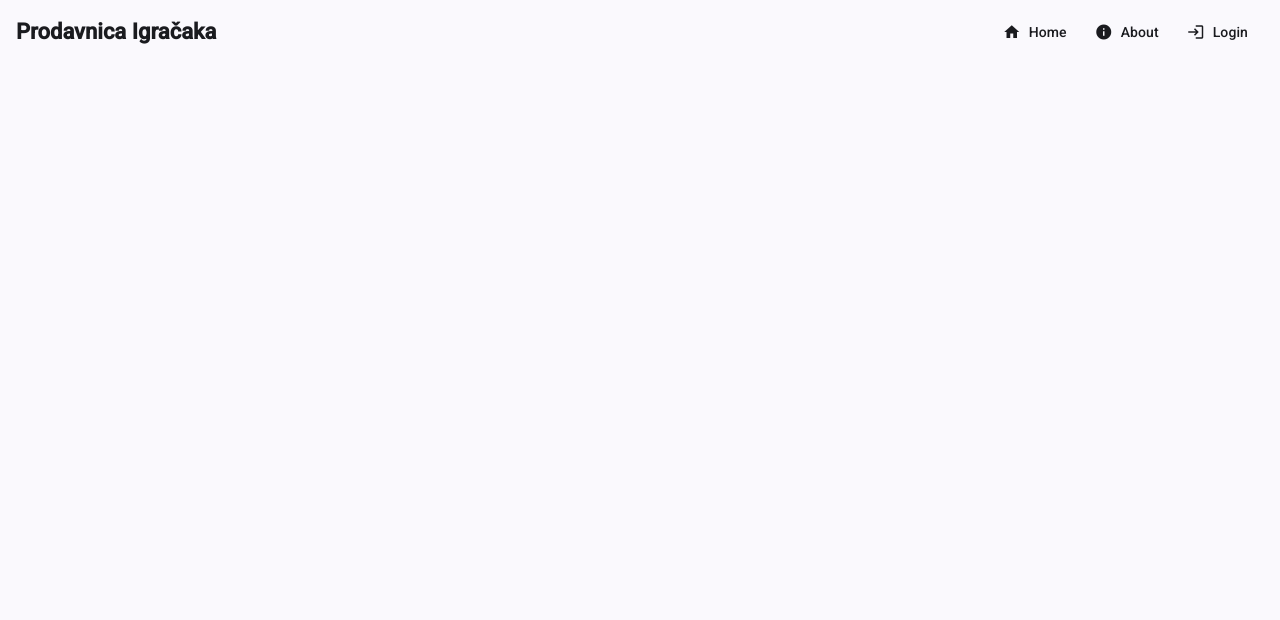
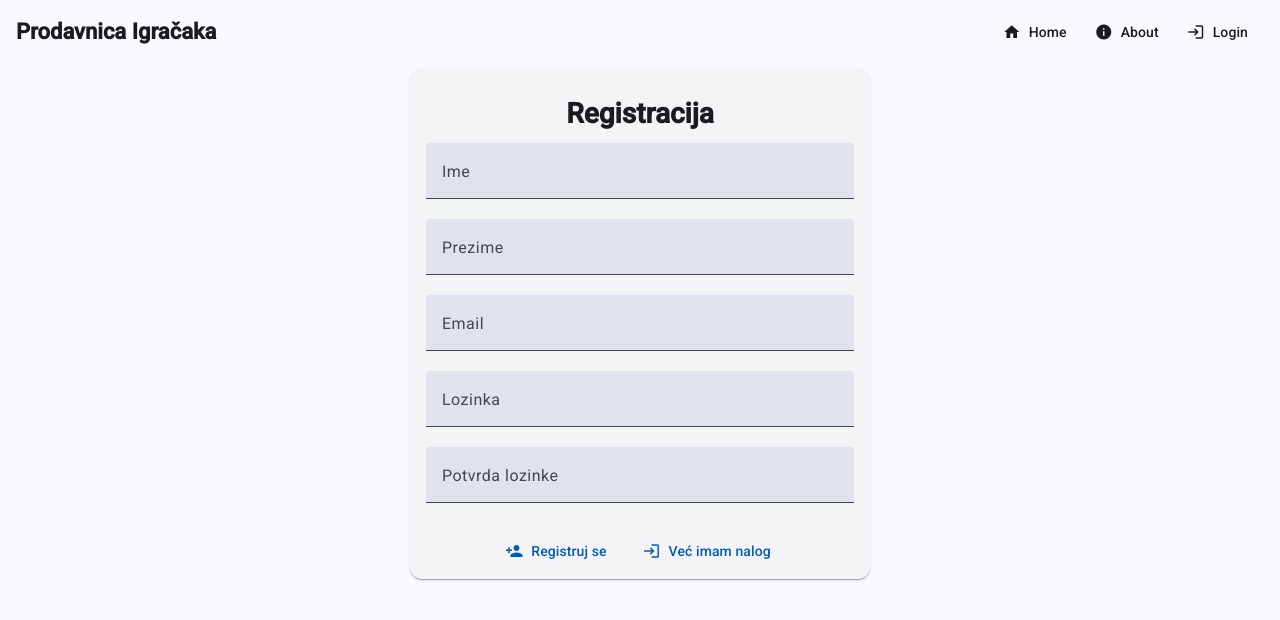
Before and after one commit to nbozinovic23/angular-toy-shop, an Angular app: page /signup in a window 1280 px wide. Before the commit this address led to /. Shown: the top 620 px of the page. Built offline with nearby package versions, Linux system fonts and the light colour scheme.

Commit message:
Add signup component

```diff
--- a/src/app/app.routes.ts
+++ b/src/app/app.routes.ts
@@ -6,6 +6,7 @@ import { Login } from './login/login';
 import { User } from './user/user';
 import { Order } from './order/order';
 import { Cart } from './cart/cart';
+import { Signup } from './signup/signup';
 
 export const routes: Routes = [
     { path: '', component: Home },
@@ -14,5 +15,6 @@ export const routes: Routes = [
     { path: 'details/:id', component: Details },
     { path: 'login', component: Login },
     { path: 'cart', component: Cart },
-    { path: 'user', component: User }
+    { path: 'user', component: User },
+    { path: 'signup', component: Signup }
 ];
--- a/src/app/login/login.css
+++ b/src/app/login/login.css
@@ -0,0 +1,10 @@
+mat-card-header h1 {
+    width: 100%;
+    text-align: center;
+}
+
+mat-card-actions {
+    display: flex;
+    justify-content: center;
+    gap: 8px;
+}
--- a/src/app/login/login.html
+++ b/src/app/login/login.html
@@ -1,6 +1,6 @@
 <mat-card class="small-card">
     <mat-card-header>
-        <h1>Login</h1>
+        <h1>Prijava</h1>
     </mat-card-header>
     <mat-card-content>
         <div>
@@ -9,14 +9,17 @@
                 <input matInput type="email" [(ngModel)]="email">
             </mat-form-field>
             <mat-form-field class="full-width">
-                <mat-label>Password</mat-label>
+                <mat-label>Lozinka</mat-label>
                 <input matInput type="password" [(ngModel)]="password">
             </mat-form-field>
         </div>
     </mat-card-content>
     <mat-card-actions>
         <button type="button" matButton (click)="doLogin()">
-           <mat-icon fontIcon="login" /> Submit
+           <mat-icon fontIcon="login" /> Prijavite se
         </button>
+        <a routerLink="/signup" matButton>
+            <mat-icon fontIcon="send" /> Registracija
+        </a>
     </mat-card-actions>
 </mat-card>
--- a/src/app/signup/signup.css
+++ b/src/app/signup/signup.css
@@ -0,0 +1,10 @@
+mat-card-header h1 {
+    width: 100%;
+    text-align: center;
+}
+
+mat-card-actions {
+    display: flex;
+    justify-content: center;
+    gap: 8px;
+}
--- a/src/app/signup/signup.html
+++ b/src/app/signup/signup.html
@@ -1 +1,35 @@
-<p>signup works!</p>
+<mat-card class="small-card">
+    <mat-card-header>
+        <h1>Registracija</h1>
+    </mat-card-header>
+    <mat-card-content>
+        <mat-form-field class="full-width">
+            <mat-label>Ime</mat-label>
+            <input matInput type="text" [(ngModel)]="user.firstName">
+        </mat-form-field>
+        <mat-form-field class="full-width">
+            <mat-label>Prezime</mat-label>
+            <input matInput type="text" [(ngModel)]="user.lastName">
+        </mat-form-field>
+        <mat-form-field class="full-width">
+            <mat-label>Email</mat-label>
+            <input matInput type="email" [(ngModel)]="user.email">
+        </mat-form-field>
+        <mat-form-field class="full-width">
+            <mat-label>Lozinka</mat-label>
+            <input matInput type="password" [(ngModel)]="user.password">
+        </mat-form-field>
+        <mat-form-field class="full-width">
+            <mat-label>Potvrda lozinke</mat-label>
+            <input matInput type="password" [(ngModel)]="password2">
+        </mat-form-field>
+    </mat-card-content>
+    <mat-card-actions>
+        <button type="button" matButton (click)="doSignup()">
+            <mat-icon fontIcon="person_add" /> Registruj se
+        </button>
+        <a routerLink="/login" matButton>
+            <mat-icon fontIcon="login" /> Već imam nalog
+        </a>
+    </mat-card-actions>
+</mat-card>
--- a/src/app/signup/signup.ts
+++ b/src/app/signup/signup.ts
@@ -1,11 +1,63 @@
 import { Component } from '@angular/core';
+import { Router, RouterLink } from '@angular/router';
+import { AuthService } from '../../services/auth.service';
+import { MatCardModule } from '@angular/material/card';
+import { MatFormFieldModule } from '@angular/material/form-field';
+import { MatInputModule } from '@angular/material/input';
+import { MatButtonModule } from '@angular/material/button';
+import { MatIconModule } from '@angular/material/icon';
+import { FormsModule } from '@angular/forms';
+import { Alerts } from '../alerts';
+import { UserModel } from '../../models/user.model';
 
 @Component({
   selector: 'app-signup',
-  imports: [],
+  imports: [
+    MatCardModule,
+    MatFormFieldModule,
+    MatInputModule,
+    MatButtonModule,
+    MatIconModule,
+    FormsModule,
+    RouterLink
+  ],
   templateUrl: './signup.html',
   styleUrl: './signup.css',
 })
 export class Signup {
+  user: Partial<UserModel> = {}
+  password2 = ''
 
+  constructor(private router: Router) {
+    if (AuthService.getActiveUser()) {
+      router.navigate(['/'])
+    }
+  }
+
+  doSignup() {
+    if (!this.user.firstName || !this.user.lastName || !this.user.email || !this.user.password) {
+      Alerts.error('Sva obavezna polja moraju biti popunjena')
+      return
+    }
+
+    if (this.user.password.length < 6) {
+      Alerts.error('Lozinka mora imati najmanje 6 karaktera')
+      return
+    }
+
+    if (this.user.password !== this.password2) {
+      Alerts.error('Lozinke se ne poklapaju')
+      return
+    }
+
+    if (AuthService.existsByEmail(this.user.email)) {
+      Alerts.error('Korisnik sa tim emailom već postoji')
+      return
+    }
+
+    AuthService.createUser(this.user)
+    Alerts.success('Registracija uspešna')
+    this.router.navigate(['/login'])
+
+  }
 }
--- a/src/services/auth.service.ts
+++ b/src/services/auth.service.ts
@@ -138,4 +138,19 @@ export class AuthService {
         }
         localStorage.setItem(USERS, JSON.stringify(users))
     }
+
+    static createUser(user: Partial<UserModel>) {
+        const users = this.getUsers()
+        user.cart = []
+        users.push(user as UserModel)
+        localStorage.setItem(USERS, JSON.stringify(users))
+    }
+
+    static existsByEmail(email: string) {
+        const users = this.getUsers()
+        for (let u of users) {
+            if (u.email === email) return true
+        }
+        return false
+    }
 }
```
Also changed, not shown: src/app/login/login.ts (+4 -3 lines).
